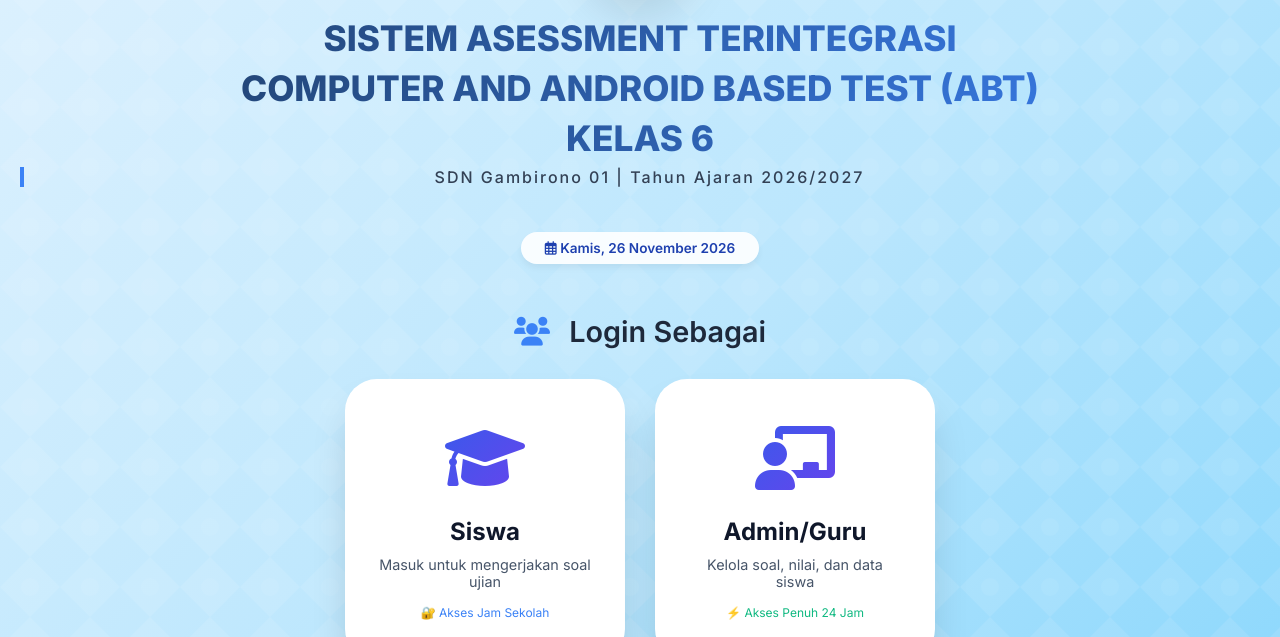
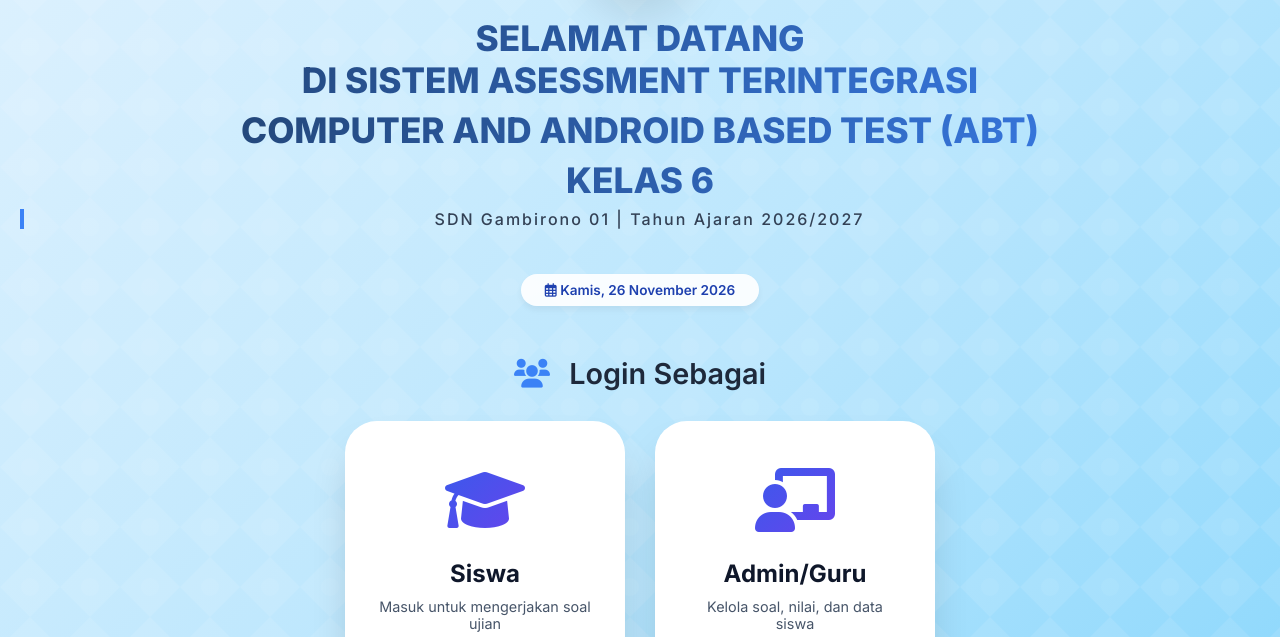
Before and after one commit to sdngbr01-source/ATS-Kelas-6, a plain HTML site: page index.html in a window 1280 px wide. Shown: the part 163-800 px from the top of the page. Drawn offline with Linux system fonts and the light colour scheme.

Commit message:
Update index.html

```diff
--- a/index.html
+++ b/index.html
@@ -3,7 +3,7 @@
 <head>
     <meta charset="UTF-8">
     <meta name="viewport" content="width=device-width, initial-scale=1.0, user-scalable=yes">
-    <title>Sistem Asessment - SDN Gambirono 01</title>
+    <title>CABT KELAS 6 SDN GBR 01</title>
     <link href="https://fonts.googleapis.com/css2?family=Inter:opsz,wght@14..32,300;14..32,400;14..32,500;14..32,600;14..32,700;14..32,800&display=swap" rel="stylesheet">
     <link rel="stylesheet" href="https://cdnjs.cloudflare.com/ajax/libs/font-awesome/6.0.0-beta3/css/all.min.css">
     <style>
@@ -480,7 +480,7 @@
                 <div class="logo-wrapper">
                     <img src="logo.png" alt="Logo" class="logo-img" onerror="this.src='https://placehold.co/100x100?text=Logo'">
                 </div>
-                <h1>SISTEM ASESSMENT TERINTEGRASI</h1>
+                 <h1>SELAMAT DATANG<p></p> DI SISTEM ASESSMENT TERINTEGRASI</h1>
                 <h1>COMPUTER AND ANDROID BASED TEST (ABT)</h1>
                 <h1>KELAS 6</h1>
                 <div class="subtitle">SDN Gambirono 01 | Tahun Ajaran 2026/2027</div>
```
